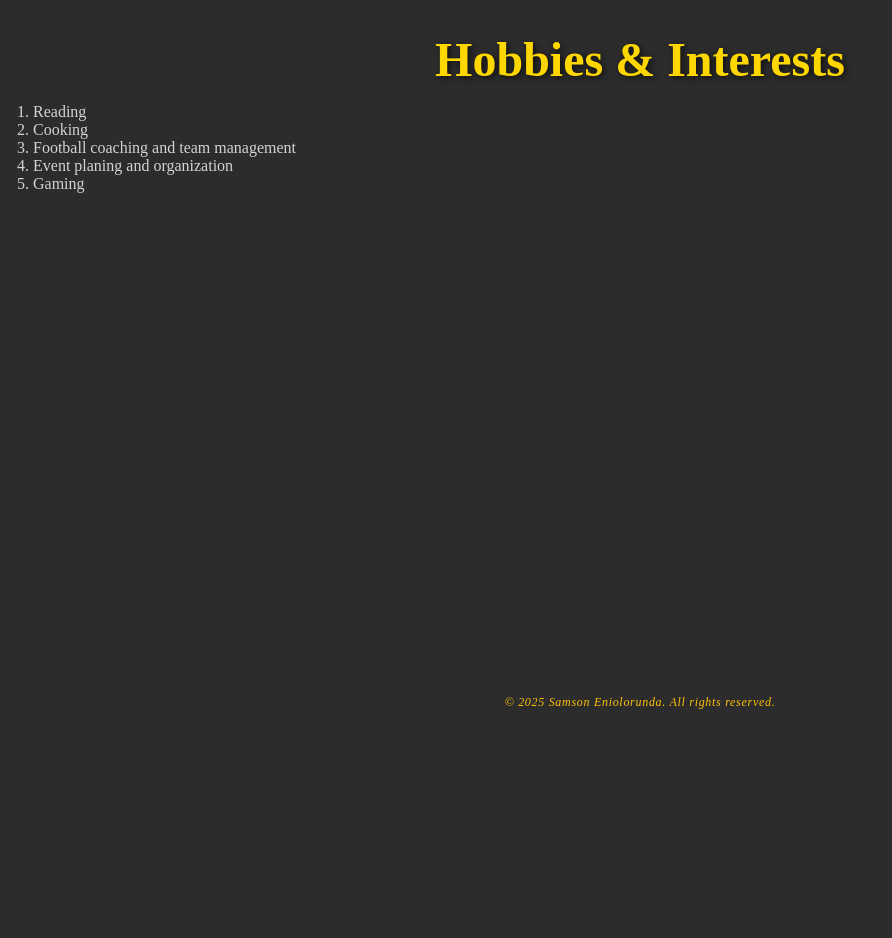
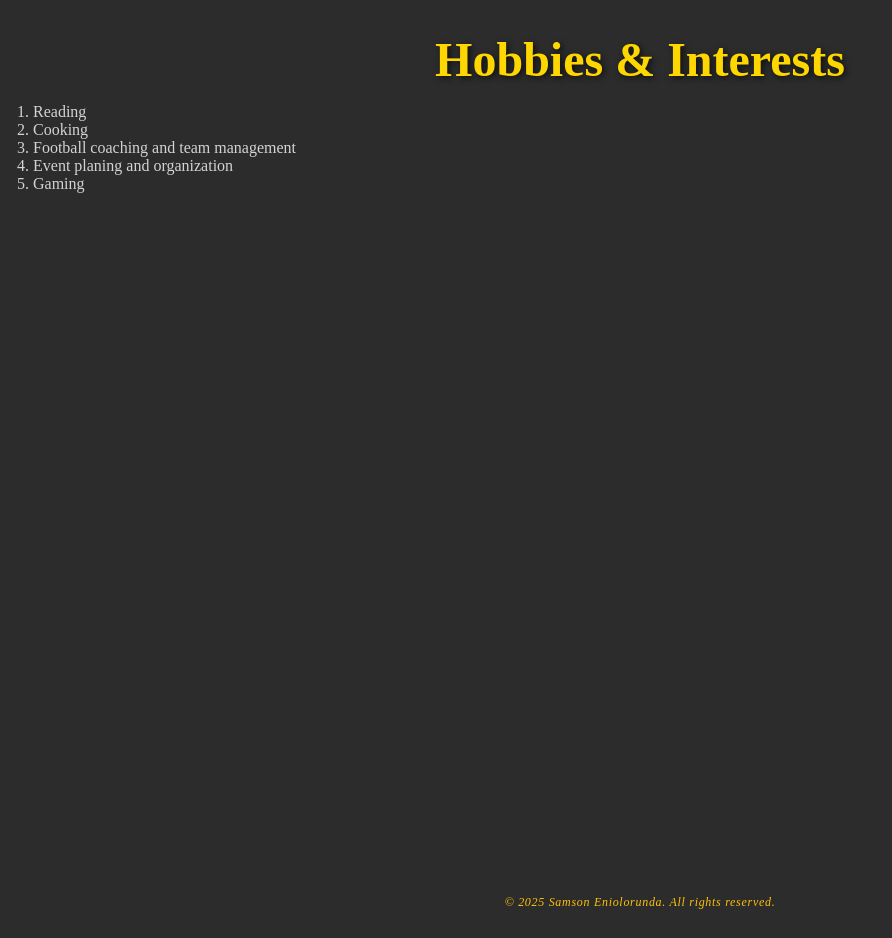
Before and after one commit to btb-coder/resume, a plain HTML site: page Hobbies & Interests.html in a window 1280 px wide. Shown: the whole page, without its empty margins (0-892 px from the left). Before the commit the page ends 800 px from the top, so only its background shows below. Drawn offline with Linux system fonts and the light colour scheme.

Commit message:
Add files via upload

```diff
--- a/style.css
+++ b/style.css
@@ -98,7 +98,7 @@
     }
 
     body.hobbies-page footer {
-      margin-top: 500px;
+      margin-top: 700px;
     }
 
 
```
